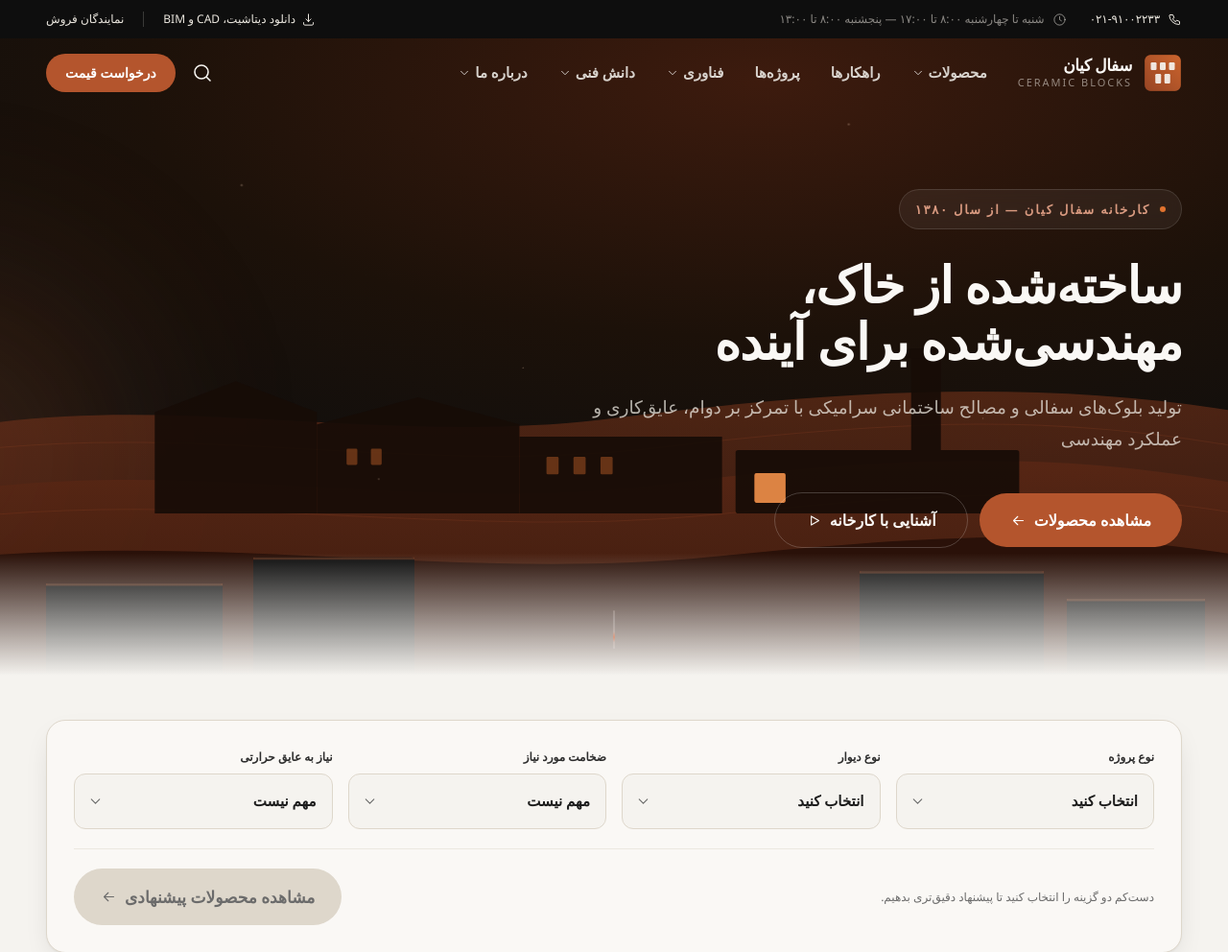
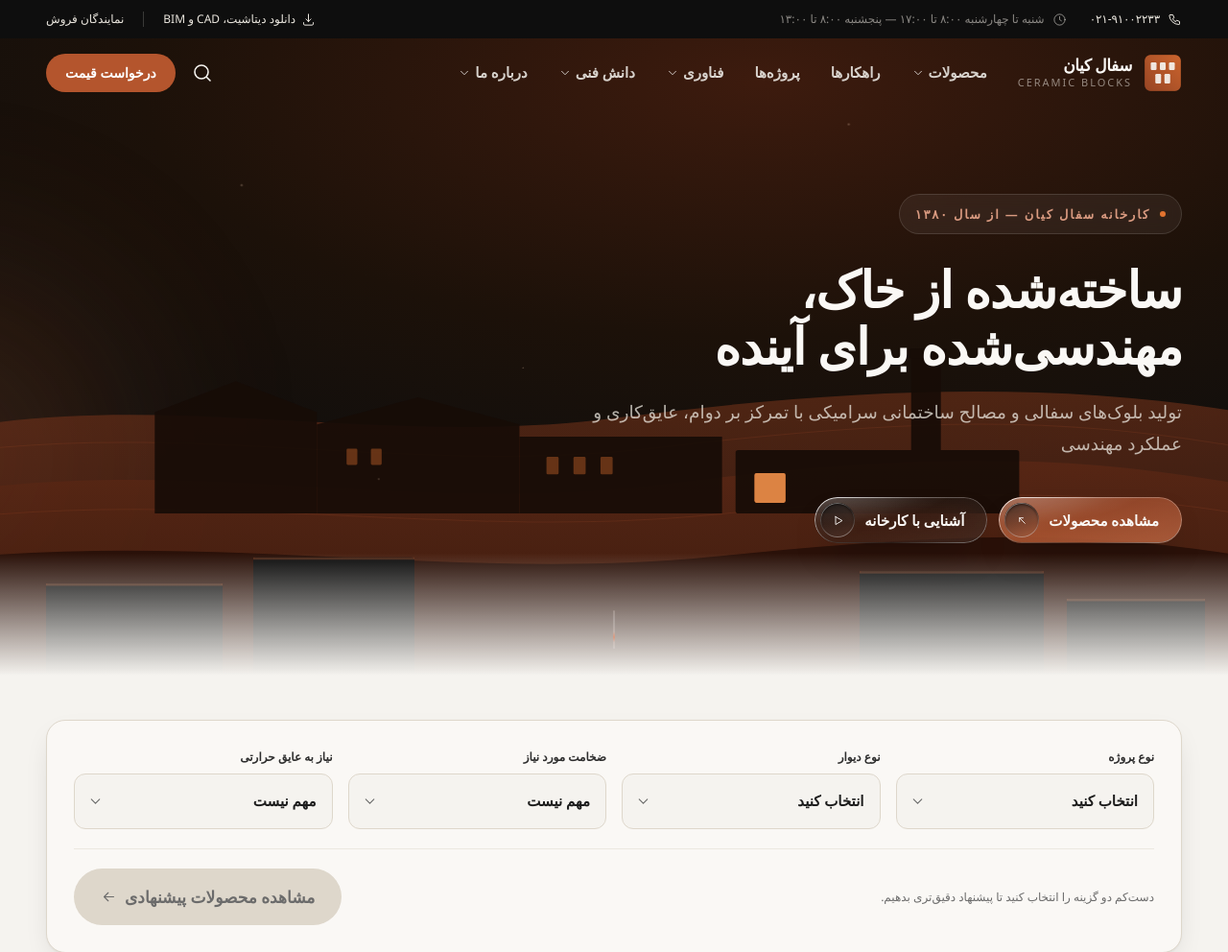
Before and after one commit to ferya3/kian, a Laravel app: page / in a window 1280 px wide. Shown: the top 992 px of the page at 96% size. Run offline with Laravel 12, Linux system fonts and the light colour scheme; data comes from the database, SQL or seed files in the repository; style sheets or scripts are compiled from the project's sources; some web fonts are replaced.

Commit message:
feat: smoked-glass CTA buttons on the hero
دکمه‌های هیرو به شیشه‌ی دودی تبدیل شدند: سطح نیم‌شفاف با بلور پس‌زمینه، پخ
داخلی، لبه‌ی نازک نورانی و کلاهک گرد فرورفته در انتها.

چهار لایه، چون هیچ‌کدام به‌تنهایی «شیشه» نمی‌سازد: سطح، پخ داخلی، لبه و
براقی. لبه با mask-composite ساخته شده نه border — لبه باید از بالا-چپ
روشن باشد و در ادامه محو شود، و border یک‌دست این را نمی‌دهد. کلاهک سایه‌ی
داخلی وارونه دارد (بالا تیره، پایین روشن) و همین وارونگی است که چشم آن را
تورفته می‌خواند.

دو تصمیم که از پرامپت فاصله گرفت:
- کلاهک در انتهای دکمه می‌نشیند یعنی سمت چپ، و فلش به بالا-چپ اشاره می‌کند.
  در متن فارسی جهت رو به جلو چپ است.
- زیر شیشه یک لایه‌ی تیره نشست. شیشه‌ی صرفاً شفاف روی عکس روشن ناپدید
  می‌شود و متن سفیدش خوانده نمی‌شود؛ با عکس آزمایشی روشن بررسی شد.

کامپوننت جداست و جای x-cta را نگرفته: این ظاهر فقط روی زمینه‌ی تیره معنی
دارد — backdrop-blur روی پس‌زمینه‌ی روشن شیشه نمی‌سازد، مه می‌سازد. x-cta
در حدود سی جای دیگر سایت دست‌نخورده کار می‌کند.

روی گوشی کلاهک پنهان می‌شود؛ دو دکمه‌ی کنار هم در ۳۶۰ پیکسل جا ندارند و
همین الگو پیش‌تر برای آیکون‌های هیرو به‌کار رفته بود.

۱۱۱ تست / ۳۵۷ ادعا. ممیزی موبایل روی سه ویوپورت قبول.

Co-Authored-By: Claude Opus 5 <noreply@anthropic.com>
Claude-Session: https://claude.ai/code/session_0167FrewrpC8NMidCQfRgL5C

```diff
--- a/resources/css/app.css
+++ b/resources/css/app.css
@@ -340,6 +340,111 @@
    ========================================================================== */
 
 @layer components {
+    /*
+    | دکمه‌ی شیشه‌ی دودی — فقط برای هیرو.
+    |
+    | چهار لایه روی هم، چون هیچ‌کدام به‌تنهایی «شیشه» نمی‌سازد:
+    |   ۱. خودِ سطح: گرادیان کم‌رمق سفید روی بلور پس‌زمینه
+    |   ۲. پخ داخلی: یک خط روشن بالا و یک خط تیره پایین (box-shadow inset)
+    |   ۳. لبه‌ی نورانی: قاب یک‌پیکسلی با گرادیان — نه border یک‌دست، چون لبه
+    |      باید از بالا-چپ روشن و در ادامه محو شود، درست مثل شیشه‌ی واقعی
+    |   ۴. براقی سطح: نوار نور از همان بالا-چپ
+    |
+    | لبه با mask-composite ساخته می‌شود: یک مستطیل توپر که وسطش با ماسک بریده
+    | می‌شود و فقط قاب می‌ماند. راه دیگرش border-image است که گوشه‌ی گرد را
+    | درست نمی‌گیرد.
+    */
+    .glass-btn {
+        position: relative;
+        isolation: isolate;
+        /*
+        | لایه‌ی تیره‌ی زیرین اختیاری نیست: شیشه‌ی صرفاً شفاف روی عکس روشن
+        | ناپدید می‌شود و متن سفیدش خوانده نمی‌شود. «دودی» یعنی همین.
+        */
+        background:
+            linear-gradient(155deg, rgb(255 255 255 / 0.10), rgb(255 255 255 / 0.03) 42%, rgb(255 255 255 / 0.07)),
+            linear-gradient(0deg, rgb(14 14 14 / 0.34), rgb(14 14 14 / 0.34));
+        backdrop-filter: blur(18px) saturate(140%);
+        -webkit-backdrop-filter: blur(18px) saturate(140%);
+        box-shadow:
+            inset 0 1px 0 rgb(255 255 255 / 0.22),
+            inset 0 -1px 0 rgb(0 0 0 / 0.45),
+            0 18px 38px -20px rgb(0 0 0 / 0.8);
+        transition: box-shadow 400ms var(--ease-out-expo), transform 400ms var(--ease-out-expo);
+    }
+
+    /* ته‌رنگ گرم برای دکمه‌ی اصلی — همان شیشه، با رس پشتش */
+    .glass-btn-warm {
+        background:
+            linear-gradient(155deg, rgb(255 255 255 / 0.14), rgb(255 255 255 / 0.04) 42%, rgb(255 255 255 / 0.09)),
+            linear-gradient(0deg, color-mix(in oklab, var(--color-clay-500) 78%, transparent), color-mix(in oklab, var(--color-clay-600) 78%, transparent));
+    }
+
+    .glass-btn::before {
+        content: '';
+        position: absolute;
+        inset: 0;
+        z-index: 2;
+        border-radius: inherit;
+        padding: 1px;
+        background: linear-gradient(150deg,
+            rgb(255 255 255 / 0.9),
+            rgb(255 255 255 / 0.16) 38%,
+            rgb(255 255 255 / 0.05) 62%,
+            rgb(255 255 255 / 0.45));
+        -webkit-mask: linear-gradient(#000 0 0) content-box, linear-gradient(#000 0 0);
+        -webkit-mask-composite: xor;
+        mask: linear-gradient(#000 0 0) content-box, linear-gradient(#000 0 0);
+        mask-composite: exclude;
+        pointer-events: none;
+    }
+
+    .glass-btn::after {
+        content: '';
+        position: absolute;
+        inset: 0;
+        z-index: 0;
+        border-radius: inherit;
+        background: radial-gradient(130% 150% at 10% -25%, rgb(255 255 255 / 0.24), transparent 55%);
+        pointer-events: none;
+    }
+
+    .glass-btn:hover {
+        transform: translateY(-1px);
+        box-shadow:
+            inset 0 1px 0 rgb(255 255 255 / 0.3),
+            inset 0 -1px 0 rgb(0 0 0 / 0.45),
+            0 22px 46px -20px rgb(0 0 0 / 0.85),
+            0 0 26px -6px rgb(255 255 255 / 0.18);
+    }
+
+    /*
+    | کلاهک گرد انتهای دکمه — فرورفته، نه برجسته.
+    | سایه‌ی داخلیِ بالا تیره است و پایین روشن؛ وارونه‌ی پخِ خودِ دکمه، و همین
+    | وارونگی است که چشم آن را «تورفته» می‌خواند.
+    */
+    .glass-cap {
+        position: relative;
+        background: linear-gradient(160deg, rgb(0 0 0 / 0.55), rgb(255 255 255 / 0.07));
+        box-shadow:
+            inset 0 2px 3px rgb(0 0 0 / 0.6),
+            inset 0 -1px 0 rgb(255 255 255 / 0.18);
+    }
+
+    .glass-cap::before {
+        content: '';
+        position: absolute;
+        inset: 0;
+        border-radius: inherit;
+        padding: 1px;
+        background: linear-gradient(150deg, rgb(255 255 255 / 0.6), rgb(255 255 255 / 0.08) 45%, rgb(255 255 255 / 0.3));
+        -webkit-mask: linear-gradient(#000 0 0) content-box, linear-gradient(#000 0 0);
+        -webkit-mask-composite: xor;
+        mask: linear-gradient(#000 0 0) content-box, linear-gradient(#000 0 0);
+        mask-composite: exclude;
+        pointer-events: none;
+    }
+
     /* قطره‌ی اشاره‌گر هیرو — مارک‌آپش در partials/home/hero.blade.php */
     .hero-rain-drop {
         position: absolute;
--- /dev/null
+++ b/resources/views/components/glass-cta.blade.php
@@ -0,0 +1,41 @@
+@props([
+    'href' => null,
+    'icon' => 'arrow-up-left',
+    'tone' => 'neutral',   // neutral | warm
+])
+
+{{--
+    دکمه‌ی شیشه‌ی دودی هیرو.
+
+    از x-cta جدا شده و جایش را نگرفته: این ظاهر فقط روی زمینه‌ی تیره‌ی هیرو
+    معنی دارد — backdrop-blur روی پس‌زمینه‌ی روشن، شیشه نمی‌سازد، مه می‌سازد.
+    x-cta هنوز در حدود سی جای دیگر سایت کار می‌کند و دست‌نخورده است.
+
+    کلاهک گرد در *انتهای* دکمه می‌نشیند، یعنی سمت چپ؛ جهت رو به جلو در متن
+    فارسی چپ است، پس فلش هم به بالا-چپ اشاره می‌کند نه بالا-راست.
+
+    روی گوشی کلاهک پنهان می‌شود: دو دکمه‌ی کنار هم در ۳۶۰ پیکسل جا ندارند و
+    همین الگو برای آیکون‌های هیرو هم به‌کار رفته است.
+--}}
+
+@php
+    $tag = $href ? 'a' : 'button';
+@endphp
+
+<{{ $tag }} @if($href) href="{{ $href }}" @else type="{{ $attributes->get('type', 'button') }}" @endif
+    {{ $attributes->merge([
+        'class' => 'glass-btn group inline-flex min-h-11 items-center justify-center gap-2.5 rounded-full py-1.5 ps-5 pe-1.5 '
+            .'font-semibold text-sand-50 focus-visible:outline-2 focus-visible:outline-offset-3 '
+            .($tone === 'warm' ? 'glass-btn-warm' : ''),
+    ]) }}>
+
+    <span class="relative z-[1] whitespace-nowrap">{{ $slot }}</span>
+
+    @if($icon)
+        <span class="glass-cap relative z-[1] hidden h-9 w-9 shrink-0 place-items-center rounded-full text-sand-50/90 transition-colors duration-300 group-hover:text-white sm:grid"
+              aria-hidden="true">
+            <x-icon :name="$icon" size="15"
+                    class="transition-transform duration-300 ease-[var(--ease-out-expo)] group-hover:-translate-x-0.5 group-hover:-translate-y-0.5" />
+        </span>
+    @endif
+</{{ $tag }}>
--- a/resources/views/components/icon.blade.php
+++ b/resources/views/components/icon.blade.php
@@ -33,6 +33,7 @@
         'factory'      => '<path d="M3 21V10l6 4V10l6 4V7l6 3v11H3Z"/><path d="M7 21v-4M12 21v-4M17 21v-4"/>',
         'sparkle'      => '<path d="m12 3 2 6 6 2-6 2-2 6-2-6-6-2 6-2 2-6Z"/>',
         'file'         => '<path d="M14 3H7a2 2 0 0 0-2 2v14a2 2 0 0 0 2 2h10a2 2 0 0 0 2-2V8l-5-5Z"/><path d="M14 3v5h5"/>',
+        'arrow-up-left'=> '<path d="M16.5 16.5 7.5 7.5"/><path d="M7.5 13.5v-6h6"/>',
         'image'        => '<rect x="3" y="4" width="18" height="16" rx="2"/><circle cx="8.5" cy="9.5" r="1.7"/><path d="m4 17.5 5-4.5 4 3.5 3-2.5 4 4"/>',
         'grid'         => '<rect x="3" y="3" width="7" height="7" rx="1.5"/><rect x="14" y="3" width="7" height="7" rx="1.5"/><rect x="3" y="14" width="7" height="7" rx="1.5"/><rect x="14" y="14" width="7" height="7" rx="1.5"/>',
         'clock'        => '<circle cx="12" cy="12" r="9"/><path d="M12 7v5l3 2"/>',
--- a/resources/views/partials/home/hero.blade.php
+++ b/resources/views/partials/home/hero.blade.php
@@ -80,13 +80,15 @@
                 {{ Setting::text('hero_subtitle', config('kian.seo.default_description')) }}
             </p>
 
-            {{-- دو دکمه کنار هم روی گوشی: متن تک‌خطی، padding کم، ارتفاع ۴۴ --}}
+            {{--
+                دو دکمه کنار هم روی گوشی: متن تک‌خطی، padding کم، ارتفاع ۴۴.
+                روی گوشی کلاهک گرد پنهان است، پس padding دو طرف قرینه می‌شود.
+            --}}
             <div class="mt-4 flex items-center gap-2.5 sm:mt-10 sm:gap-3" data-reveal style="--reveal-delay: 270ms">
-                {{-- آیکون روی گوشی پنهان می‌شود: در ۳۶۰ پیکسل، برچسب مهم‌تر از فلش است --}}
-                <x-cta :href="route('products.index')" variant="primary" size="lg"
-                       class="min-w-0 flex-1 justify-center whitespace-nowrap px-2 text-meta [&_svg]:hidden sm:flex-none sm:gap-2 sm:px-5 sm:text-[0.9375rem] sm:[&_svg]:block">مشاهده محصولات</x-cta>
-                <x-cta :href="route('factory')" variant="light" size="lg" icon="play"
-                       class="min-w-0 flex-1 justify-center whitespace-nowrap px-2 text-meta [&_svg]:hidden sm:flex-none sm:gap-2 sm:px-5 sm:text-[0.9375rem] sm:[&_svg]:block">آشنایی با کارخانه</x-cta>
+                <x-glass-cta :href="route('products.index')" tone="warm"
+                             class="min-w-0 flex-1 px-2 text-meta sm:flex-none sm:ps-6 sm:pe-1.5 sm:text-[0.9375rem]">مشاهده محصولات</x-glass-cta>
+                <x-glass-cta :href="route('factory')" icon="play"
+                             class="min-w-0 flex-1 px-2 text-meta sm:flex-none sm:ps-6 sm:pe-1.5 sm:text-[0.9375rem]">آشنایی با کارخانه</x-glass-cta>
             </div>
         </div>
 
```
